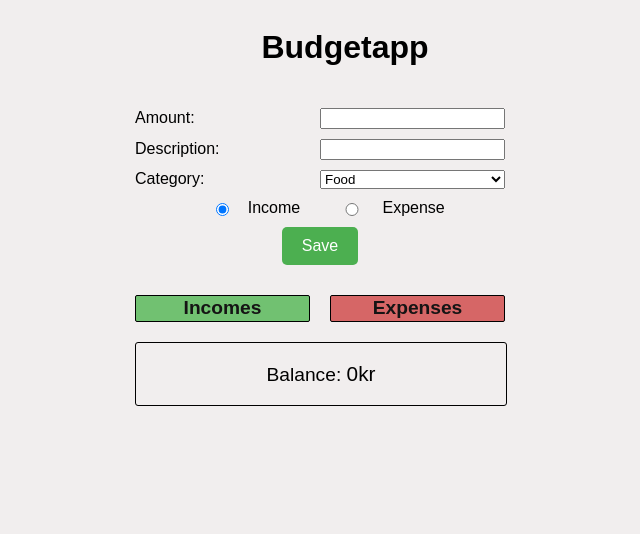
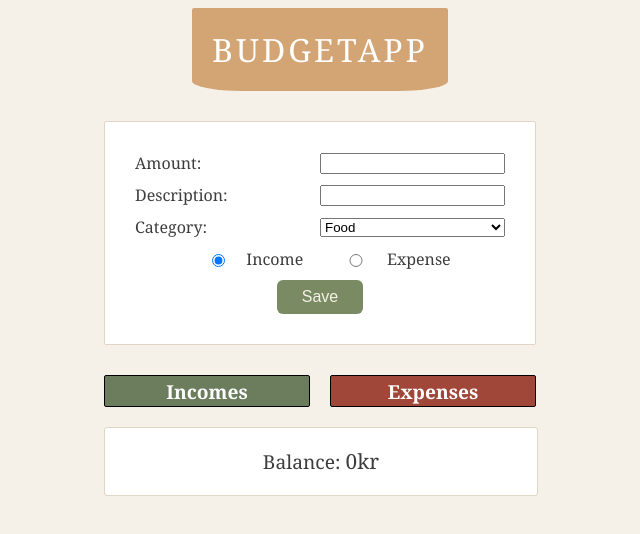
Before and after one commit to ikaossler/js-inl-2-budget-app, a website built with Vite: page index.html in a window 1280 px wide. Shown: the whole page, without its empty margins (320-960 px from the left). Built offline with nearby package versions, Linux system fonts and the light colour scheme.

Commit message:
fixat css

```diff
--- a/src/style.css
+++ b/src/style.css
@@ -1,16 +1,29 @@
-header {
-  display: flex;
-  align-items: center;
-  padding-left: 50px;
-  padding-bottom: 20px;
-}
-
 body {
-  background-color: rgb(241, 238, 238);
+  background-color: #f5f0e8;
+  font-family: 'Georgia', serif;
+  color: #3d3d3d;
   display: flex;
   flex-direction: column;
   align-items: center;
-  font-family: Arial, Helvetica, sans-serif;
+}
+
+header {
+  background-color: #d4a574;
+  padding: 20px 20px;
+  border-radius: 2px;
+  margin-bottom: 30px;
+    border-bottom-left-radius: 50px 10px;
+  border-bottom-right-radius: 50px 10px;
+}
+
+header h1 {
+  color: white;
+  font-size: 2rem;
+  font-weight: 400;
+  margin: 0;
+  text-align: center;
+  letter-spacing: 3px;
+  text-transform: uppercase;
 }
 
 #budget-form {
@@ -19,6 +32,11 @@ body {
   gap: 10px 20px;
   align-items: center;
   max-width: 400px;
+  background: white;
+  padding: 30px;
+  border: 1px solid #e0d5c7;
+  border-radius: 2px;
+  box-shadow: rgba(61, 61, 61, 0.1);
 }
 
 #budget-form label {
@@ -75,10 +93,12 @@ body {
 }
 
 #income-list h2 {
-  background-color: rgb(113, 193, 113);
+  background-color: #6b7d5c;
+  color: white;
 }
 #expense-list h2 {
-  background-color: rgb(214, 102, 102);
+  background-color: #a0473a;
+  color: white;
 }
 
 #total-balance {
@@ -91,26 +111,28 @@ body {
   justify-content: center;
   width: 100%;
   margin-top: 20px;
-  border: 1px solid black;
+  border: 1px solid #e0d5c7;
   border-radius: 3px;
   font-size: 1.2rem;
+  background: white;
 }
 
 .submit {
-  background-color: #4CAF50;
-  color: white;
-  padding: 10px 20px;
+  background-color: #7a8a62;
+  color: #f5f0e8;
+  padding: 8px 25px;
   border: none;
-  border-radius: 5px;
+  border-radius: 6px;
+  font-size: 1rem;
   cursor: pointer;
-  font-size: 16px;
-  transition: background-color 0.3s ease, transform 0.2s ease;
+  transition: transform 0.2s ease, background-color 0.3s ease;
 }
 
 .submit:hover {
-  background-color: #45a049;
+  background-color: #3d4432;
   transform: scale(1.05);
 }
+
 
 #income-list button,
 #expense-list button {
```
Also changed, not shown: README.md.
